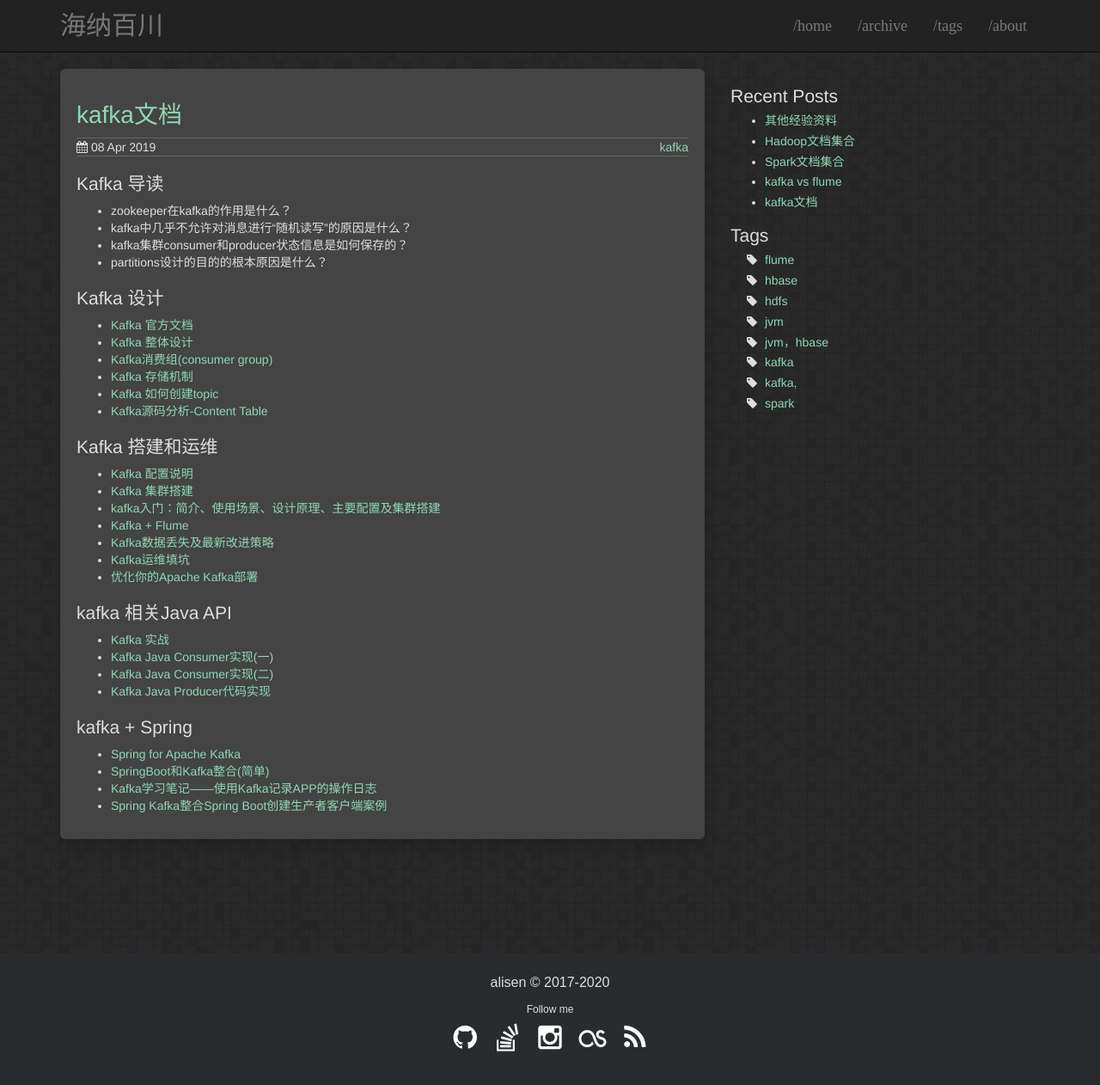
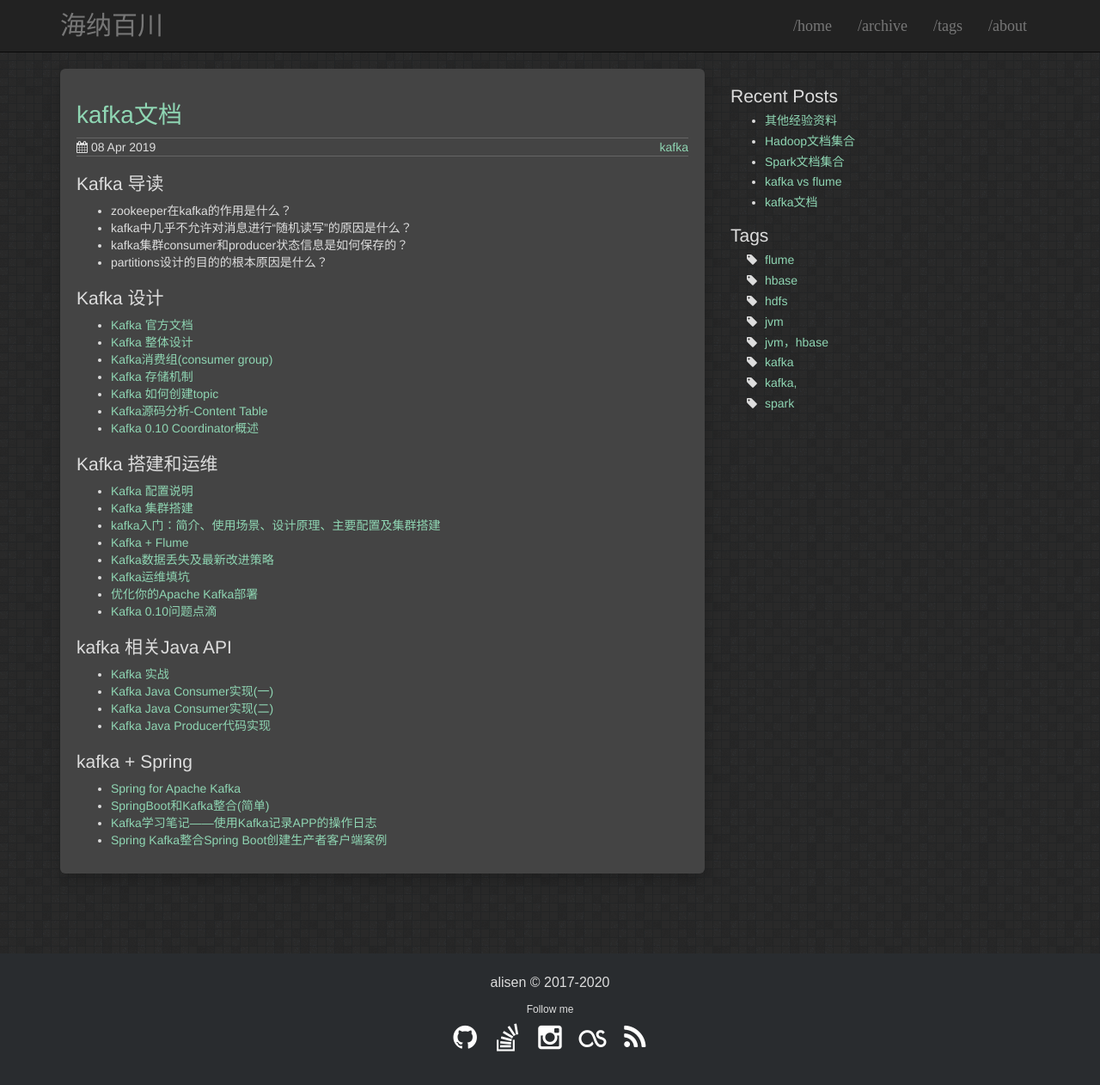
Before and after one commit to igithu/summary, a Jekyll site: the page built from _posts/2019-04-08-kafka-doc.md, in a window 1280 px wide and 1286 px high. Shown: the top 1262 px of the window at 86% size. Built offline with Jekyll 4.4.1, drawn with Linux system fonts in a browser that asks for light colours.

Commit message:
Update 2019-04-08-kafka-doc.md

```diff
--- a/_posts/2019-04-08-kafka-doc.md
+++ b/_posts/2019-04-08-kafka-doc.md
@@ -19,7 +19,7 @@ tags: kafka
 * [Kafka 存储机制](https://www.cnblogs.com/cynchanpin/p/7339537.html)
 * [Kafka 如何创建topic](https://www.cnblogs.com/huxi2b/p/5923252.html)
 * [Kafka源码分析-Content Table](https://www.jianshu.com/p/aa274f8fe00f)
-
+* [Kafka 0.10 Coordinator概述](https://www.cnblogs.com/byrhuangqiang/p/6384986.html)
 
 
 
@@ -31,6 +31,7 @@ tags: kafka
 * [Kafka数据丢失及最新改进策略](http://lday.me/2017/10/08/0014_kafka_data_loss_and_new_mechanism/)
 * [Kafka运维填坑](https://www.jianshu.com/p/d2cbaae38014)
 * [优化你的Apache Kafka部署](https://www.jianshu.com/p/2a95d41614e8)
+* [Kafka 0.10问题点滴](https://www.cnblogs.com/byrhuangqiang/p/6378773.html)
 
 
 
```
